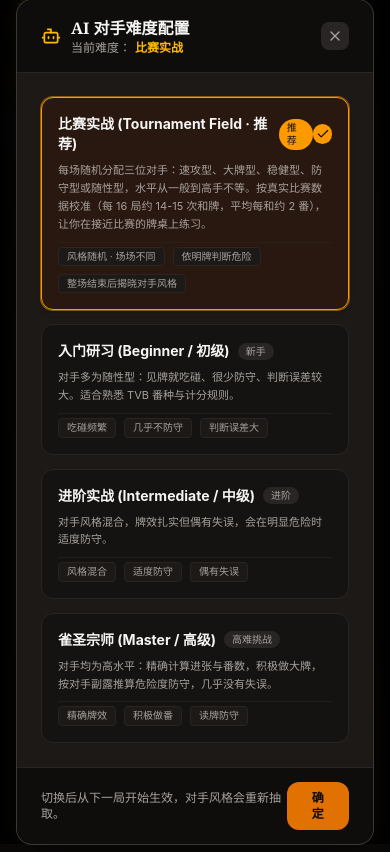
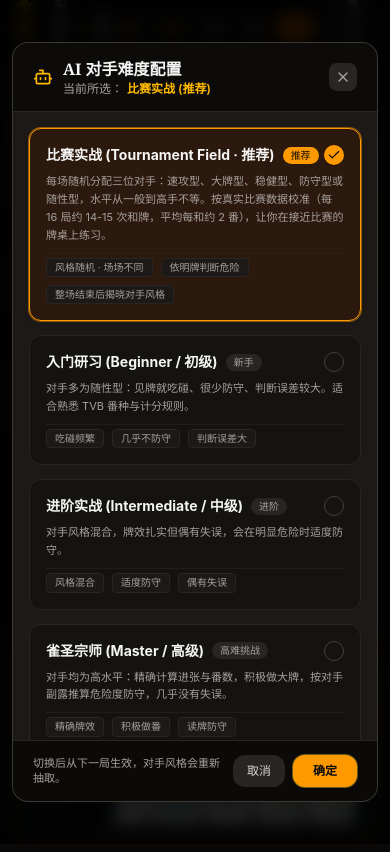
Before and after one commit to beaverbunny/Mahjong-Practice, a React (Vite) app: page / in a window 390 px wide. Both pictures are taken after a click on the button 127 px from the left and 27 px from the top of the page. Built offline with nearby package versions, Linux system fonts and the light colour scheme.

Commit message:
refactor: improve modal responsiveness and lookup logic
- Optimize modal layouts with overflow-y-auto and vertical centering for better mobile compatibility.
- Enhance round identification logic by adding more constraints to match historical records accurately.

```diff
--- a/src/App.tsx
+++ b/src/App.tsx
@@ -166,13 +166,17 @@ export default function App() {
       if (typeof target === 'number') {
         targetIdx = target;
       } else {
+        targetIdx = prev.historicalRounds.indexOf(target);
+        if (targetIdx === -1) {
           targetIdx = prev.historicalRounds.findIndex(
             (r) =>
               r === target ||
               (r.roundIndex === target.roundIndex &&
+                r.prevailingWind === target.prevailingWind &&
                 r.actionLogs.length === target.actionLogs.length &&
                 r.totalFan === target.totalFan)
           );
+        }
       }
       if (targetIdx === -1) return prev;
       return {
@@ -872,8 +876,8 @@ export default function App() {
 
       {/* 7. Final 16-Round Match Championship Ceremony Modal */}
       {isGameOver16 && (
-        <div className="fixed inset-0 z-50 flex items-center justify-center p-4 bg-black/90 backdrop-blur-md animate-in zoom-in-95">
-          <div className="w-full max-w-lg bg-stone-900 border border-amber-500/60 rounded-2xl shadow-2xl p-6 text-center space-y-5 relative">
+        <div className="fixed inset-0 z-50 flex items-center justify-center p-3 sm:p-4 bg-black/90 backdrop-blur-md animate-in zoom-in-95 overflow-y-auto">
+          <div className="w-full max-w-lg max-h-[90vh] overflow-y-auto bg-stone-900 border border-amber-500/60 rounded-2xl shadow-2xl p-5 sm:p-6 text-center space-y-5 relative my-auto">
             <button
               onClick={() => setIsGameOver16(false)}
               className="absolute top-4 right-4 p-1.5 rounded-lg bg-stone-800 hover:bg-stone-700 text-stone-400 hover:text-white transition-colors cursor-pointer"
--- a/src/components/DifficultyModal.tsx
+++ b/src/components/DifficultyModal.tsx
@@ -13,6 +13,13 @@ export const DifficultyModal: React.FC<DifficultyModalProps> = ({
   onSelectDifficulty,
   onClose,
 }) => {
+  const [selectedDifficulty, setSelectedDifficulty] = React.useState<DifficultyLevel>(currentDifficulty);
+
+  const handleConfirm = () => {
+    onSelectDifficulty(selectedDifficulty);
+    onClose();
+  };
+
   const options: {
     id: DifficultyLevel;
     title: string;
@@ -56,10 +63,18 @@ export const DifficultyModal: React.FC<DifficultyModalProps> = ({
   ];
 
   return (
-    <div className="fixed inset-0 z-50 flex items-center justify-center p-4 bg-black/85 backdrop-blur-sm animate-in fade-in duration-200">
-      <div className="w-full max-w-xl bg-stone-900 border border-stone-700/80 rounded-2xl shadow-2xl flex flex-col overflow-hidden text-stone-200">
+    <div
+      className="fixed inset-0 z-50 flex items-center justify-center p-3 sm:p-4 bg-black/85 backdrop-blur-sm animate-in fade-in duration-200 overflow-y-auto"
+      onClick={(e) => {
+        if (e.target === e.currentTarget) onClose();
+      }}
+    >
+      <div
+        className="w-full max-w-xl max-h-[90vh] bg-stone-900 border border-stone-700/80 rounded-2xl shadow-2xl flex flex-col overflow-hidden text-stone-200 my-auto"
+        onClick={(e) => e.stopPropagation()}
+      >
         {/* Header */}
-        <div className="px-6 py-4 bg-stone-950/80 border-b border-stone-800 flex items-center justify-between">
+        <div className="px-5 sm:px-6 py-3.5 sm:py-4 bg-stone-950/90 border-b border-stone-800 flex items-center justify-between shrink-0">
           <div className="flex items-center gap-2.5">
             <Bot className="w-5 h-5 text-amber-400" />
             <div>
@@ -67,13 +82,13 @@ export const DifficultyModal: React.FC<DifficultyModalProps> = ({
                 AI 对手难度配置
               </h2>
               <div className="text-xs text-stone-400">
-                当前难度：
+                当前所选：
                 <span className="text-amber-400 font-semibold ml-1">
-                  {currentDifficulty === 'tournament'
-                    ? '比赛实战'
-                    : currentDifficulty === 'beginner'
+                  {selectedDifficulty === 'tournament'
+                    ? '比赛实战 (推荐)'
+                    : selectedDifficulty === 'beginner'
                     ? '入门研习 (初级)'
-                    : currentDifficulty === 'intermediate'
+                    : selectedDifficulty === 'intermediate'
                     ? '进阶实战 (中级)'
                     : '雀圣宗师 (高级)'}
                 </span>
@@ -84,23 +99,29 @@ export const DifficultyModal: React.FC<DifficultyModalProps> = ({
           <button
             onClick={onClose}
             className="p-1.5 rounded-lg bg-stone-800 hover:bg-stone-700 text-stone-400 hover:text-white transition-colors cursor-pointer"
+            title="关闭窗口"
           >
             <X className="w-4 h-4" />
           </button>
         </div>
 
-        {/* Options Body */}
-        <div className="p-6 space-y-3.5 text-xs text-stone-300">
+        {/* Options Body (Scrollable) */}
+        <div className="flex-1 overflow-y-auto p-4 sm:p-6 space-y-3.5 text-xs text-stone-300 overscroll-contain">
           {options.map((opt) => {
-            const isSelected = currentDifficulty === opt.id;
+            const isSelected = selectedDifficulty === opt.id;
             return (
               <div
                 key={opt.id}
-                onClick={() => onSelectDifficulty(opt.id)}
+                onClick={() => setSelectedDifficulty(opt.id)}
+                onDoubleClick={() => {
+                  setSelectedDifficulty(opt.id);
+                  onSelectDifficulty(opt.id);
+                  onClose();
+                }}
                 className={`p-4 rounded-xl border transition-all cursor-pointer flex flex-col gap-2 ${
                   isSelected
-                    ? 'bg-amber-950/30 border-amber-500 shadow-md ring-1 ring-amber-500/50'
-                    : 'bg-stone-950/40 border-stone-800 hover:bg-stone-800/40'
+                    ? 'bg-amber-950/40 border-amber-500 shadow-md ring-1 ring-amber-500/50'
+                    : 'bg-stone-950/40 border-stone-800 hover:bg-stone-800/40 hover:border-stone-700'
                 }`}
               >
                 <div className="flex items-center justify-between">
@@ -117,11 +138,15 @@ export const DifficultyModal: React.FC<DifficultyModalProps> = ({
                     </span>
                   </div>
 
-                  {isSelected && (
-                    <div className="w-5 h-5 rounded-full bg-amber-500 text-stone-950 flex items-center justify-center font-bold">
+                  <div
+                    className={`w-5 h-5 rounded-full flex items-center justify-center font-bold transition-all ${
+                      isSelected
+                        ? 'bg-amber-500 text-stone-950 shadow-sm'
+                        : 'border border-stone-700 text-transparent'
+                    }`}
+                  >
                     <Check className="w-3.5 h-3.5" />
                   </div>
-                  )}
                 </div>
 
                 <p className="text-stone-400 leading-relaxed text-[11px]">{opt.desc}</p>
@@ -142,17 +167,27 @@ export const DifficultyModal: React.FC<DifficultyModalProps> = ({
           })}
         </div>
 
-        {/* Footer */}
-        <div className="px-6 py-3.5 bg-stone-950/80 border-t border-stone-800 flex items-center justify-between text-xs">
-          <span className="text-stone-400">切换后从下一局开始生效，对手风格会重新抽取。</span>
+        {/* Footer (Fixed at bottom) */}
+        <div className="px-5 sm:px-6 py-3.5 bg-stone-950/95 border-t border-stone-800 flex items-center justify-between gap-3 text-xs shrink-0 shadow-lg">
+          <span className="text-stone-400 text-[11px] sm:text-xs">
+            切换后从下一局生效，对手风格会重新抽取。
+          </span>
+          <div className="flex items-center gap-2 shrink-0">
             <button
               onClick={onClose}
-            className="px-5 py-2 rounded-xl bg-amber-600 hover:bg-amber-500 text-stone-950 font-bold cursor-pointer transition-colors"
+              className="px-3.5 sm:px-4 py-2 rounded-xl bg-stone-800 hover:bg-stone-700 text-stone-300 font-medium cursor-pointer transition-colors"
+            >
+              取消
+            </button>
+            <button
+              onClick={handleConfirm}
+              className="px-5 sm:px-6 py-2 rounded-xl bg-amber-500 hover:bg-amber-400 text-stone-950 font-bold cursor-pointer transition-all shadow-md active:scale-95 ring-1 ring-amber-300/40"
             >
               确定
             </button>
           </div>
         </div>
       </div>
+    </div>
   );
 };
--- a/src/components/PracticeDrillsModal.tsx
+++ b/src/components/PracticeDrillsModal.tsx
@@ -62,10 +62,10 @@ export const PracticeDrillsModal: React.FC<PracticeDrillsModalProps> = ({ onClos
   const isOptimal = userRec?.scoreRank === 1;
 
   return (
-    <div className="fixed inset-0 z-50 flex items-center justify-center p-4 bg-black/85 backdrop-blur-sm animate-in fade-in duration-200">
-      <div className="w-full max-w-3xl max-h-[90vh] bg-stone-900 border border-stone-700/80 rounded-2xl shadow-2xl flex flex-col overflow-hidden text-stone-200">
+    <div className="fixed inset-0 z-50 flex items-center justify-center p-3 sm:p-4 bg-black/85 backdrop-blur-sm animate-in fade-in duration-200 overflow-y-auto">
+      <div className="w-full max-w-3xl max-h-[90vh] bg-stone-900 border border-stone-700/80 rounded-2xl shadow-2xl flex flex-col overflow-hidden text-stone-200 my-auto">
         {/* Header */}
-        <div className="px-6 py-4 bg-stone-950/80 border-b border-stone-800 flex items-center justify-between">
+        <div className="px-6 py-4 bg-stone-950/80 border-b border-stone-800 flex items-center justify-between shrink-0">
           <div className="flex items-center gap-2.5">
             <GraduationCap className="w-5 h-5 text-amber-400" />
             <div>
@@ -200,7 +200,7 @@ export const PracticeDrillsModal: React.FC<PracticeDrillsModalProps> = ({ onClos
         </div>
 
         {/* Footer */}
-        <div className="px-6 py-3.5 bg-stone-950/80 border-t border-stone-800 flex justify-between items-center text-xs">
+        <div className="px-6 py-3.5 bg-stone-950/80 border-t border-stone-800 flex justify-between items-center text-xs shrink-0">
           <span className="text-stone-400">多做何切训练，可在实战对局中快人一步听牌。</span>
           <button
             onClick={generateNewProblem}
--- a/src/components/RulesReferenceModal.tsx
+++ b/src/components/RulesReferenceModal.tsx
@@ -24,10 +24,10 @@ export const RulesReferenceModal: React.FC<RulesReferenceModalProps> = ({ onClos
   ];
 
   return (
-    <div className="fixed inset-0 z-50 flex items-center justify-center p-4 bg-black/85 backdrop-blur-sm animate-in fade-in duration-200">
-      <div className="w-full max-w-4xl max-h-[90vh] bg-stone-900 border border-stone-700/80 rounded-2xl shadow-2xl flex flex-col overflow-hidden text-stone-200">
+    <div className="fixed inset-0 z-50 flex items-center justify-center p-3 sm:p-4 bg-black/85 backdrop-blur-sm animate-in fade-in duration-200 overflow-y-auto">
+      <div className="w-full max-w-4xl max-h-[90vh] bg-stone-900 border border-stone-700/80 rounded-2xl shadow-2xl flex flex-col overflow-hidden text-stone-200 my-auto">
         {/* Header */}
-        <div className="px-6 py-4 bg-stone-950/80 border-b border-stone-800 flex items-center justify-between">
+        <div className="px-6 py-4 bg-stone-950/80 border-b border-stone-800 flex items-center justify-between shrink-0">
           <div className="flex items-center gap-2.5">
             <BookOpen className="w-5 h-5 text-amber-400" />
             <h2 className="text-base font-bold font-serif text-stone-100">
@@ -191,7 +191,7 @@ export const RulesReferenceModal: React.FC<RulesReferenceModalProps> = ({ onClos
         </div>
 
         {/* Footer */}
-        <div className="px-6 py-3.5 bg-stone-950/80 border-t border-stone-800 flex justify-end">
+        <div className="px-6 py-3.5 bg-stone-950/80 border-t border-stone-800 flex justify-end shrink-0">
           <button
             onClick={onClose}
             className="px-5 py-2 rounded-xl bg-stone-800 hover:bg-stone-700 text-stone-200 text-xs font-semibold cursor-pointer"
```
Also changed, not shown: src/components/GameReviewModal.tsx (+47 -30 lines), src/components/StatisticsModal.tsx (+7 -4 lines). Lines whose indentation alone changed are shown as unchanged.
